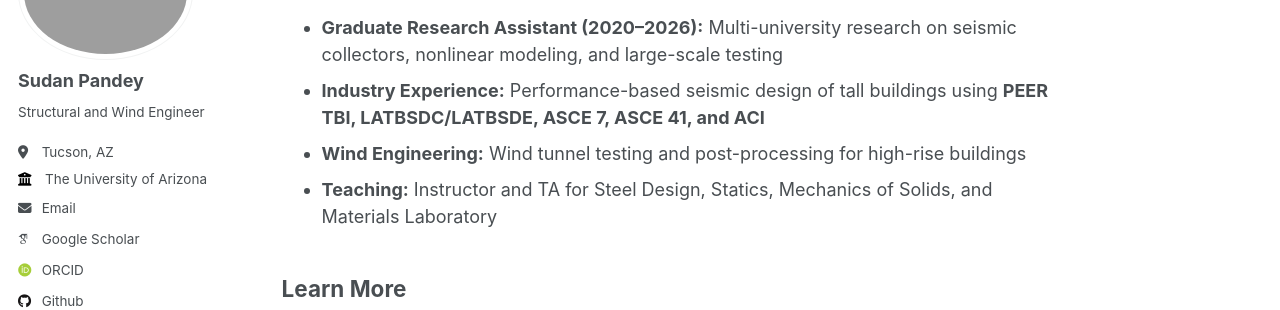
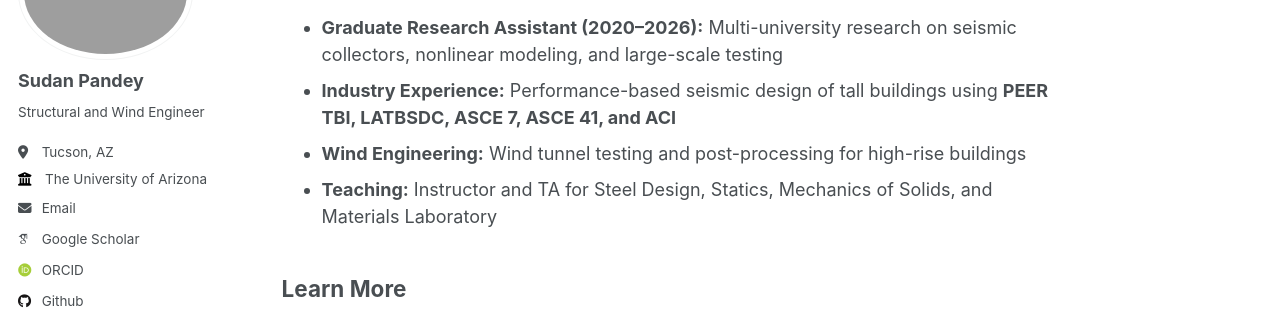
Before and after one commit to pdy-sdn/pandeysudan.github.io, a Jekyll site: the page built from _pages/about.md, in a window 1280 px wide and 900 px high, scrolled down 1184 px. Shown: the part 180-490 px from the top of the window. Built offline with Jekyll 4.4.1, drawn with Linux system fonts in a browser that asks for light colours; some web fonts are replaced.

Commit message:
Update about.md

```diff
--- a/_pages/about.md
+++ b/_pages/about.md
@@ -31,7 +31,7 @@ Seismic collectors and their connections are critical components that transfer i
 
 ## Selected Experience
 - **Graduate Research Assistant (2020–2026):** Multi-university research on seismic collectors, nonlinear modeling, and large-scale testing
-- **Industry Experience:** Performance-based seismic design of tall buildings using **PEER TBI, LATBSDC/LATBSDE, ASCE 7, ASCE 41, and ACI**
+- **Industry Experience:** Performance-based seismic design of tall buildings using **PEER TBI, LATBSDC, ASCE 7, ASCE 41, and ACI**
 - **Wind Engineering:** Wind tunnel testing and post-processing for high-rise buildings
 - **Teaching:** Instructor and TA for Steel Design, Statics, Mechanics of Solids, and Materials Laboratory
 
```
